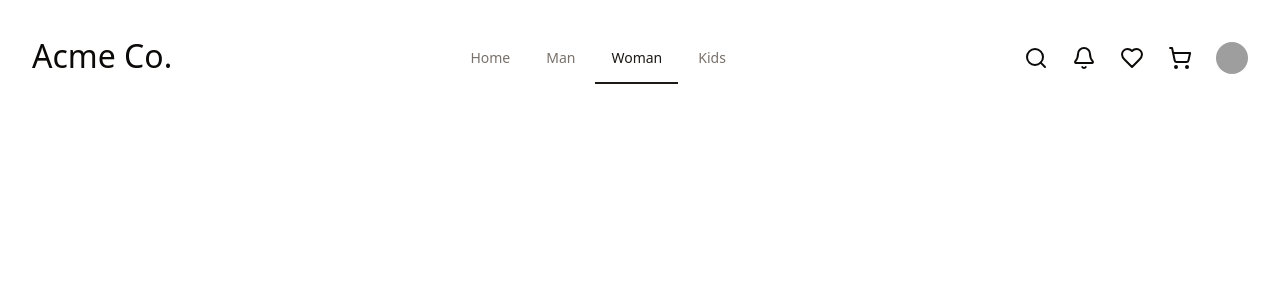
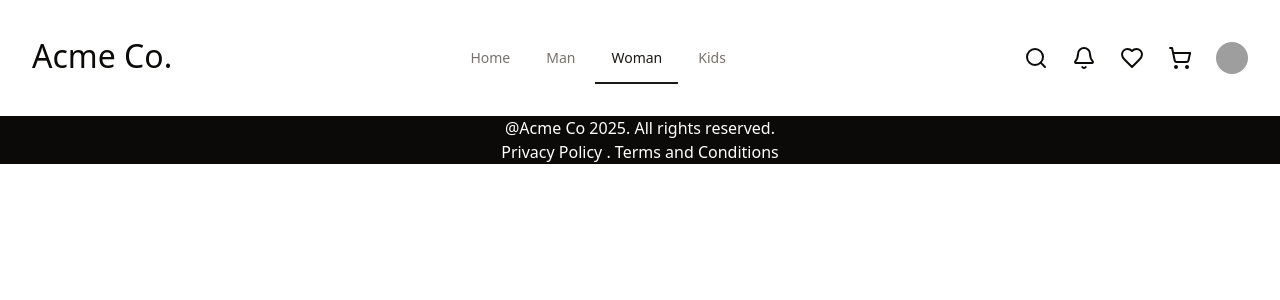
Before and after one commit to DanielCyubahiro/e-commerce-cart, a React (Vite) app: page / in a window 1280 px wide. Shown: the top 300 px of the page. Built offline with nearby package versions, Linux system fonts and the light colour scheme; grey boxes are pictures that could not be loaded.

Commit message:
Add footer

```diff
--- a/src/App.tsx
+++ b/src/App.tsx
@@ -1,9 +1,11 @@
 import Header from '@/components/Header/Header.tsx';
+import Footer from '@/components/Footer/Footer.tsx';
 
 function App() {
   return (
       <main>
         <Header/>
+        <Footer/>
       </main>
   );
 }
--- /dev/null
+++ b/src/components/Footer/Footer.tsx
@@ -0,0 +1,24 @@
+import styled from 'styled-components';
+
+export const StyledFooter = styled.footer`
+    background-color: var(--foreground);
+    color: var(--background);
+    display: flex;
+    flex-direction: column;
+    justify-content: center;
+    align-items: center;
+`;
+const Footer = () => {
+  return (
+      <StyledFooter>
+        <p>
+          @Acme Co 2025. All rights reserved.
+        </p>
+        <p>
+          Privacy Policy . Terms and Conditions
+        </p>
+      </StyledFooter>
+  );
+};
+
+export default Footer;
```
